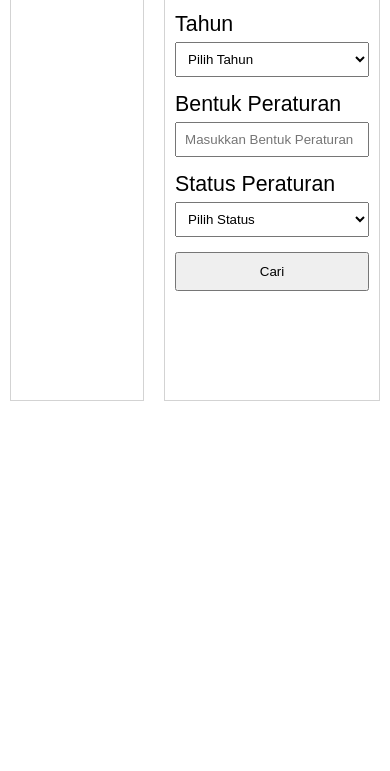
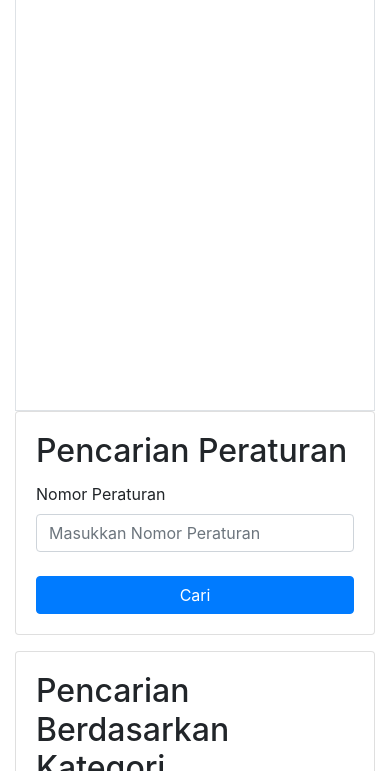
Before and after one commit to harishartanto/indonesian-legal-network-analysis, a website: page app/index.html in a window 390 px wide. Shown: the part 433-1204 px from the top of the page. Before the commit the page ends 844 px from the top, so only its background shows below. Drawn offline with nearby package versions, Linux system fonts and the light colour scheme; no server answers; a script that the page names is missing.

Commit message:
update: apply Bootstrap to enhance website appearance
- Integrate Bootstrap CSS and JS for improved styling and layout
- Update index.html to include Bootstrap classes for responsive design
- Style search forms and results using Bootstrap components

```diff
--- a/app/index.html
+++ b/app/index.html
@@ -5,46 +5,51 @@
     <meta name="viewport" content="width=device-width, initial-scale=1.0">
     <title>Legal Network Analytics</title>
     <link rel="stylesheet" href="styles.css">
+    <link rel="stylesheet" href="https://stackpath.bootstrapcdn.com/bootstrap/4.5.2/css/bootstrap.min.css">
     <link rel="stylesheet" href="https://code.jquery.com/ui/1.12.1/themes/base/jquery-ui.css">
 </head>
-<body onload="init()">
-    <div class="container">
-        <div id="viz"></div>
-        <div class="sidebar">
-            <div class="sidebar-section">
-                <h2>Pencarian Peraturan</h2>
-                <div class="form-group">
+<body onload="init()" class="vh-100">
+    <div class="container-fluid h-100">
+        <div class="row h-100 d-flex flex-row">
+            <div class="col-md-9 h-100 d-flex flex-column">
+                <div id="viz" class="flex-grow-1 border"></div>
+            </div>
+            <div class="col-md-3 h-100 d-flex flex-column">
+                <div class="card mb-3 flex-grow-2">
+                    <div class="card-body d-flex flex-column">
+                        <h2 class="card-title">Pencarian Peraturan</h2>
+                        <div class="form-group mb-3">
                             <label for="nomorPeraturan">Nomor Peraturan</label>
-                    <input type="text" id="nomorPeraturan" placeholder="Masukkan Nomor Peraturan">
+                            <input type="text" class="form-control" id="nomorPeraturan" placeholder="Masukkan Nomor Peraturan">
                         </div>
-                <div class="buttons">
-                    <input type="submit" value="Cari" id="searchPeraturan">
+                        <button class="btn btn-primary mt-2" id="searchPeraturan">Cari</button>
                     </div>
                 </div>
-            <div class="sidebar-section">
-                <h2>Pencarian Berdasarkan Kategori</h2>
-                <div class="form-group">
+                <div class="card flex-grow-2">
+                    <div class="card-body d-flex flex-column">
+                        <h2 class="card-title">Pencarian Berdasarkan Kategori</h2>
+                        <div class="form-group mb-3">
                             <label for="namaTopik">Nama Topik</label>
-                    <input type="text" id="namaTopik" placeholder="Masukkan Nama Topik">
+                            <input type="text" class="form-control" id="namaTopik" placeholder="Masukkan Nama Topik">
                         </div>
-                <div class="form-group">
+                        <div class="form-group mb-3">
                             <label for="tahun">Tahun</label>
-                    <select id="tahun"></select>
+                            <select class="form-control" id="tahun"></select>
                         </div>
-                <div class="form-group">
+                        <div class="form-group mb-3">
                             <label for="bentukPeraturan">Bentuk Peraturan</label>
-                    <input type="text" id="bentukPeraturan" placeholder="Masukkan Bentuk Peraturan">
+                            <input type="text" class="form-control" id="bentukPeraturan" placeholder="Masukkan Bentuk Peraturan">
                         </div>
-                <div class="form-group">
+                        <div class="form-group mb-3">
                             <label for="statusPeraturan">Status Peraturan</label>
-                    <select id="statusPeraturan">
+                            <select class="form-control" id="statusPeraturan">
                                 <option value="">Pilih Status</option>
                                 <option value="Berlaku">Berlaku</option>
-                        <option value="TidakBerlaku">Tidak Berlaku</option>
+                                <option value="Tidak Berlaku">Tidak Berlaku</option>
                             </select>
                         </div>
-                <div class="buttons">
-                    <input type="submit" value="Cari" id="searchKategori">
+                        <button class="btn btn-primary mt-2" id="searchKategori">Cari</button>
+                    </div>
                 </div>
             </div>
         </div>
@@ -52,6 +57,7 @@
     <script src="https://unpkg.com/neovis.js@2.0.2"></script>
     <script src="https://code.jquery.com/jquery-3.2.1.min.js" integrity="sha256-hwg4gsxgFZhOsEEamdOYGBf13FyQuiTwlAQgxVSNgt4=" crossorigin="anonymous"></script>
     <script src="https://code.jquery.com/ui/1.12.1/jquery-ui.min.js"></script>
+    <script src="https://stackpath.bootstrapcdn.com/bootstrap/4.5.2/js/bootstrap.min.js"></script>
     <script src="script.js"></script>
 </body>
 </html>
--- a/app/styles.css
+++ b/app/styles.css
@@ -1,65 +1,14 @@
-
-
-html, body {
-    font: 16pt arial;
+body, html {
+    height: 100%;
     margin: 0;
-    padding: 0;
-    height: 100%;
+    font-family: Arial, sans-serif;
 }
 
-.container {
-    display: flex;
-    height: 100vh;
+.container-fluid {
+    padding-top: 10px; /* Adjust padding as needed */
 }
 
 #viz {
-    flex: 3;
     border: 1px solid lightgray;
-    margin: 10px;
+    height: 100%; /* Ensure the height is consistent */
 }
-
-.sidebar {
-    flex: 1;
-    border: 1px solid lightgray;
-    margin: 10px;
-    padding: 10px;
-    box-sizing: border-box;
-    display: flex;
-    flex-direction: column;
-}
-
-.sidebar-section {
-    margin-bottom: 20px;
-}
-
-.sidebar h2 {
-    margin-top: 0;
-    margin-bottom: 10px;
-}
-
-.form-group {
-    margin-bottom: 15px;
-}
-
-.form-group label {
-    display: block;
-    margin-bottom: 5px;
-}
-
-.form-group input, .form-group select {
-    width: 100%;
-    padding: 8px;
-    box-sizing: border-box;
-}
-
-.buttons {
-    display: flex;
-    justify-content: flex-end;
-}
-
-.buttons input {
-    flex: 1;
-    width: 100px;
-    padding: 10px;
-    box-sizing: border-box;
-}
```
Lines whose indentation alone changed are shown as unchanged.
